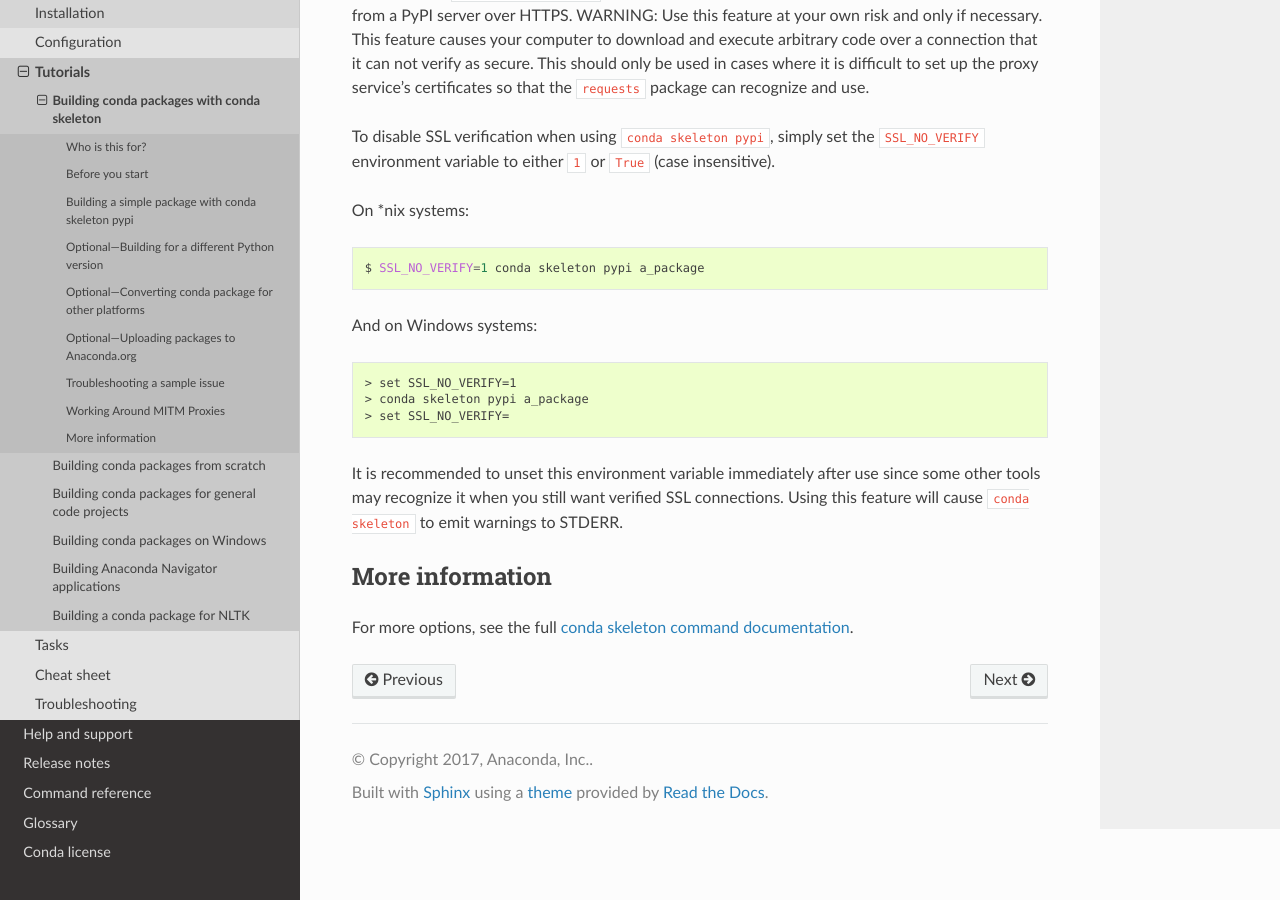
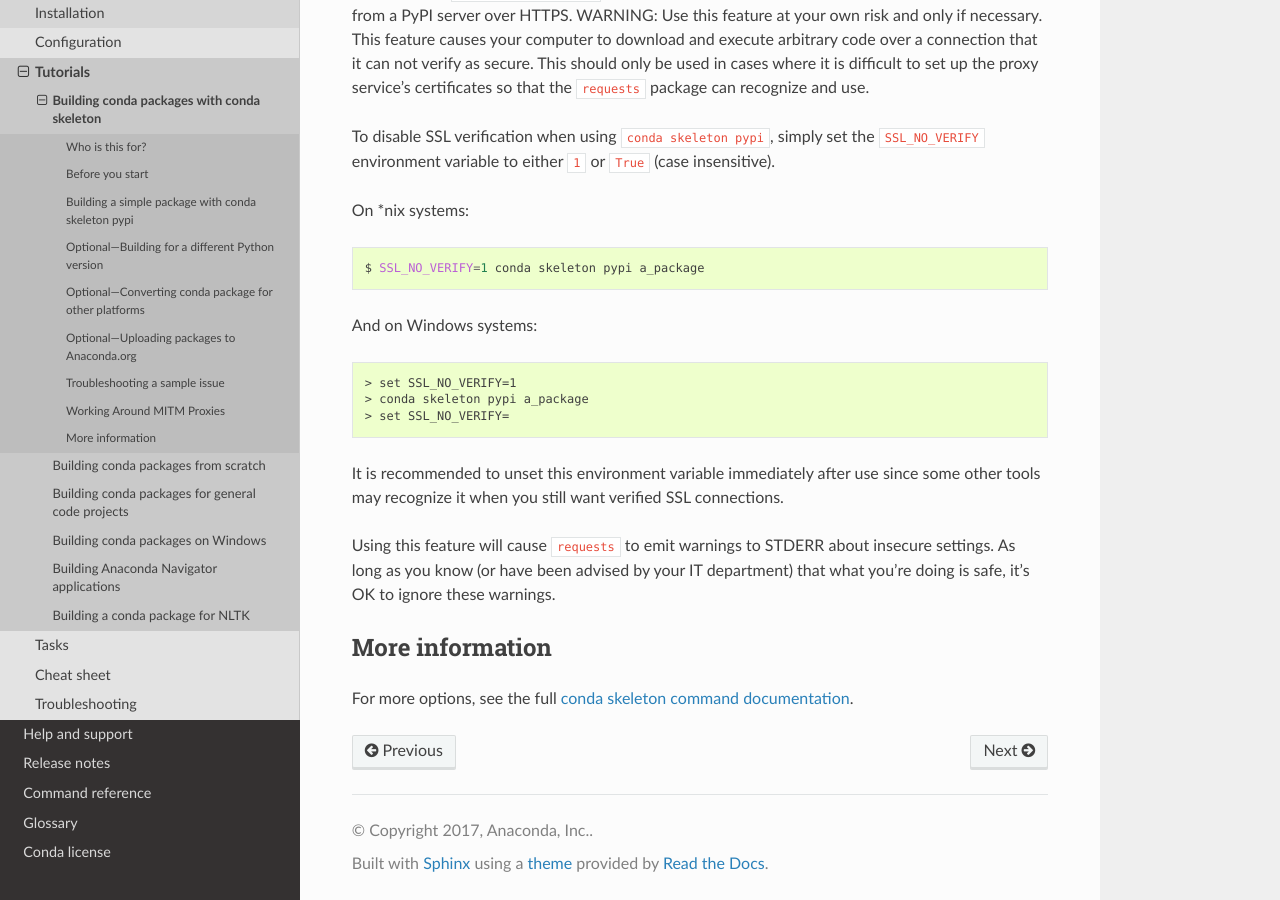
Before and after one commit to conda/conda-docs, a Sphinx documentation site: the page built from docs/source/user-guide/tutorials/build-pkgs-skeleton.rst, in a window 1280 px wide and 900 px high, scrolled down 6394 px. Built offline with Sphinx 7.4.7 and the Read the Docs theme 2.0.0, drawn with Linux system fonts in a browser that asks for light colours.

Commit message:
Slight re-wording to clarify where warnings come from

```diff
--- a/docs/source/user-guide/tutorials/build-pkgs-skeleton.rst
+++ b/docs/source/user-guide/tutorials/build-pkgs-skeleton.rst
@@ -391,7 +391,10 @@ And on Windows systems:
 
 It is recommended to unset this environment variable immediately after use since
 some other tools may recognize it when you still want verified SSL connections.
-Using this feature will cause ``conda skeleton`` to emit warnings to STDERR.
+
+Using this feature will cause ``requests`` to emit warnings to STDERR about
+insecure settings. As long as you know (or have been advised by your IT
+department) that what you're doing is safe, it's OK to ignore these warnings.
 
 
 .. _`help1`:
```
